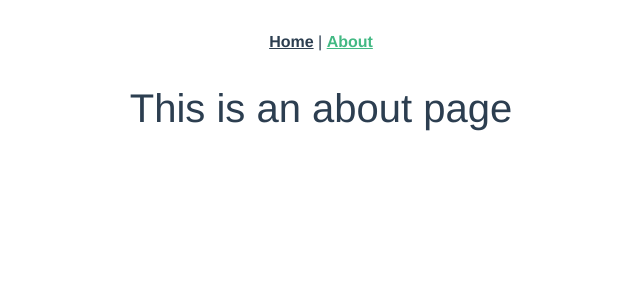
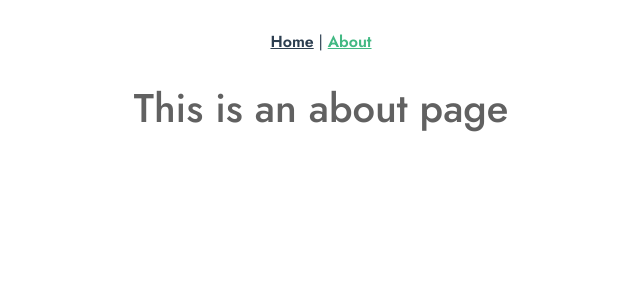
Before and after one commit to belatoledo/opea-challenge, a Vue app: page /about in a window 1280 px wide. Shown: the top 300 px of the page, without its empty margins (319-959 px from the left). Built offline with nearby package versions, Linux system fonts and the light colour scheme.

Commit message:
Initial setup

```diff
--- a/src/scss/custom.scss
+++ b/src/scss/custom.scss
@@ -1 +1,25 @@
-$primary-color: #ff0000 !important;
+@import url('https://fonts.googleapis.com/css2?family=Jost:wght@400;500;600&display=swap');
+
+// custom Font
+$body-font-family: 'Jost', sans-serif;
+$body-font-weight: 400;
+$heading-font-family: 'Jost', sans-serif;
+$heading-font-weight: 600;
+
+//Custom colors
+$brand-color: #630A37;
+$text-base-color: #616161;
+$detail-color: #DDDDDD;
+$bg-base-color: #FFFFFF;
+
+
+
+// Exemplo de uso das variáveis de cores personalizadas
+
+* {
+    font-family: $body-font-family;
+}
+
+.title {
+  color: $text-base-color;
+}
--- a/src/scss/main.scss
+++ b/src/scss/main.scss
@@ -1,2 +1,2 @@
-@import 'custom';
+@import './custom.scss';
 @import '~bootstrap/scss/bootstrap';
--- a/src/views/AboutView.vue
+++ b/src/views/AboutView.vue
@@ -1,5 +1,9 @@
 <template>
   <div class="about">
-    <h1>This is an about page</h1>
+    <h1 class="title">This is an about page</h1>
   </div>
 </template>
+
+<style lang="scss">
+@import '../scss/custom.scss'
+</style>
```
Also changed, not shown: gulpfile.js (+7 -5 lines).
